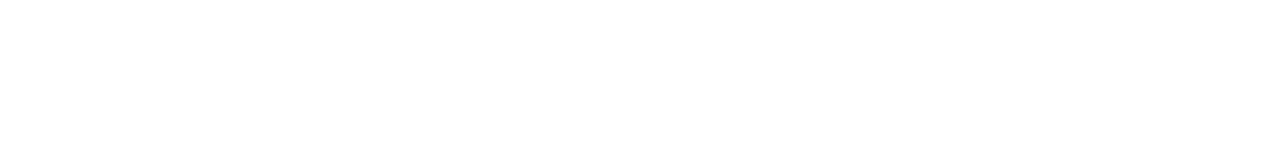
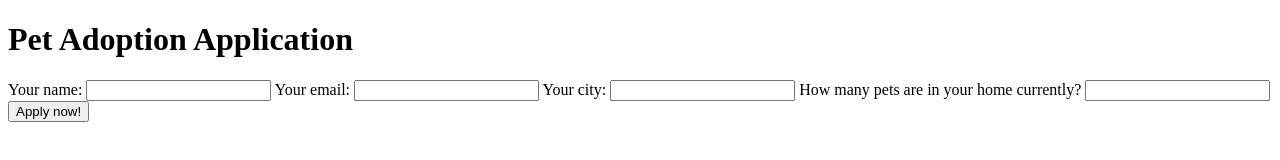
Before and after one commit to mikewatters/web-forms, a plain HTML site: page index.html in a window 1280 px wide. Drawn offline with Linux system fonts and the light colour scheme.

Commit message:
Basic form

```diff
--- a/index.html
+++ b/index.html
@@ -2,9 +2,23 @@
 <html lang="en" dir="ltr">
   <head>
     <meta charset="utf-8">
-    <title>Web forms</title>
+    <title>Web Forms</title>
   </head>
   <body>
+    <h1>Pet Adoption Application</h1>
+    <form method="get">
+      <label>Your name:
+        <input type="text" name="applicantName">
+      </label>
+<label>Your email:
+      <input type="email" name="applicantEmail">
+      </label>
+      <label for="city">Your city:</label>
+      <input id="city" type="text" name="applicantCity">
+<label>How many pets are in your home currently?
+<input type="number" name="petCount"></label>
 
+      <input type="submit" value="Apply now!">
+    </form>
   </body>
 </html>
```
